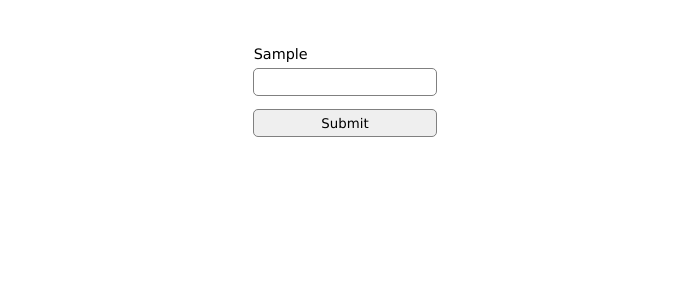
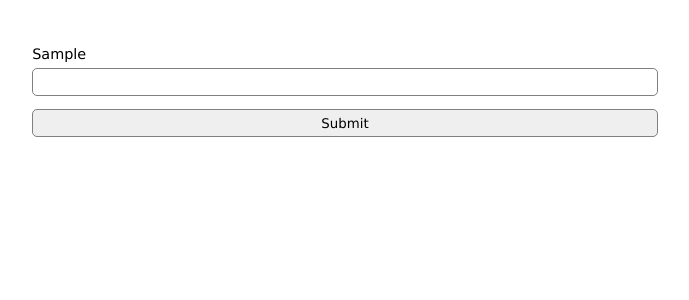
Before and after one commit to ChrisPoul/Industrias-EnGo, a Flask app: template EnGo/templates/customer/add.html in a window 1280 px wide. Shown: the part 86-386 px from the top of the page, without its empty margins (295-984 px from the left). Run offline with Flask 2, Linux system fonts and the light colour scheme; the template is opened without the code that fills it: most values are stand-ins (such as "Sample title", 1, 10 or a date in 2020).

Commit message:
Fixed form width

```diff
--- a/EnGo/static/styles/style-auth.css
+++ b/EnGo/static/styles/style-auth.css
@@ -3,6 +3,7 @@
     border-radius: 1em;
     padding: 1.5em 1em;
     margin-top: 1vmax;
+    width: auto;
 }
 .auth input[type=submit] {
     color: white;
--- a/EnGo/static/styles/style.css
+++ b/EnGo/static/styles/style.css
@@ -64,6 +64,7 @@ form {
     display: flex;
     justify-content: center;
     flex-direction: column;
+    width: 50vmax;
 }
 form label {
     margin: 0.5em;
```
